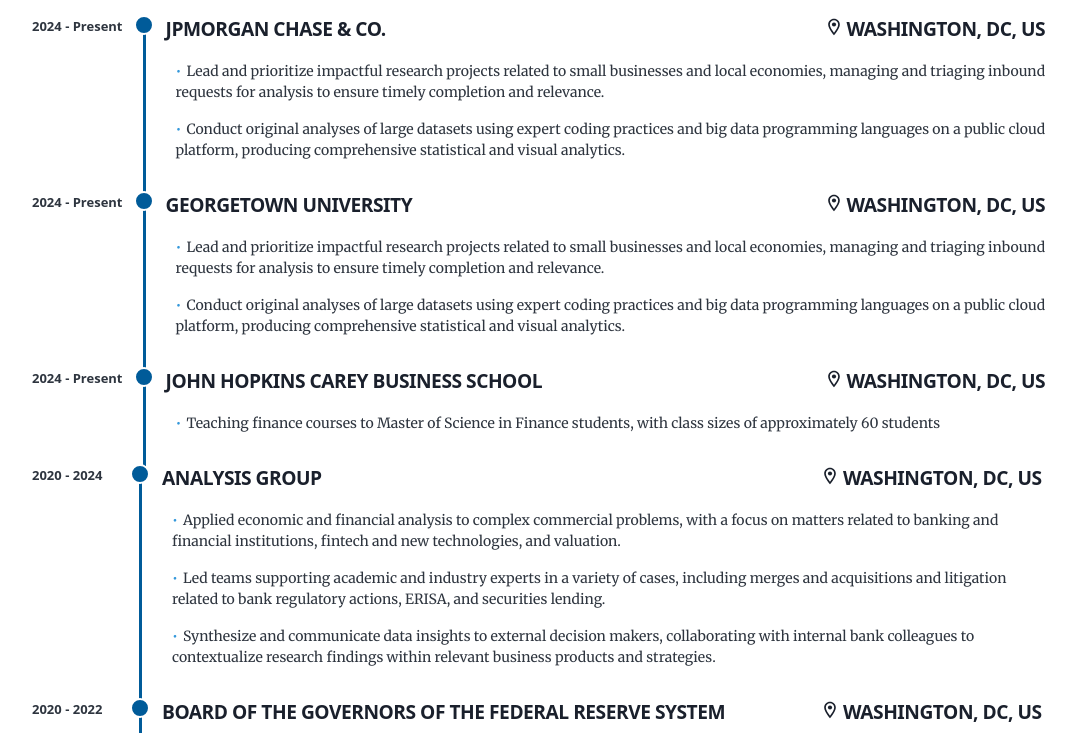
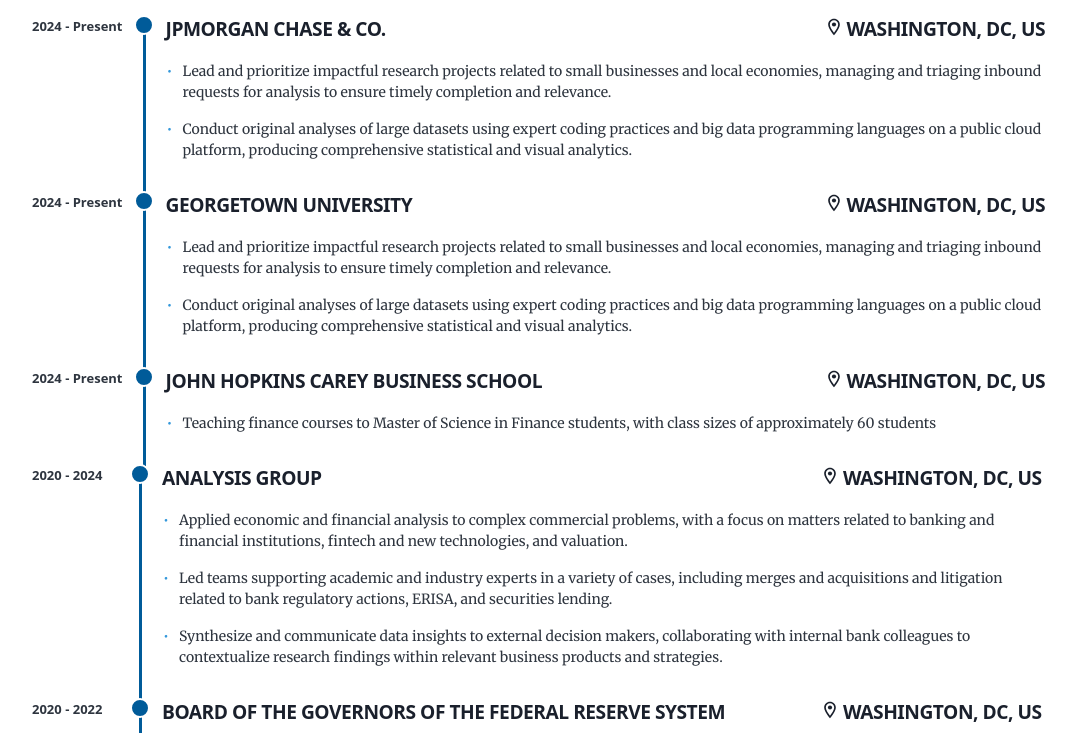
Before and after one commit to apassalacqua-phd/apassalacqua-phd.github.io, a Gatsby site: page / in a window 1280 px wide. Shown: the part 1207-1940 px from the top of the page, without its empty margins (52-1128 px from the left). Built offline with nearby package versions, Linux system fonts and the light colour scheme; Gatsby itself is replaced by a stand-in of ours; some packages are replaced by stand-ins of ours.

Commit message:
for timeline data points, fixed the alignment of second-line text under first line's word

```diff
--- a/src/components/Timeline/Timeline.module.css
+++ b/src/components/Timeline/Timeline.module.css
@@ -81,17 +81,21 @@
 
 .timelineContent ul {
   list-style: none;
-  padding-left: 10px;
 }
 
 .timeline li {
   font-size: 12px;
+  list-style-position: inside;
+  padding-left: 17px;
+  text-indent: -8px;
 }
 
 .timelineContent li:before {
   content: "•";
   margin-right: 5px;
   color: #3498db;
+  display: inline-block;
+  width: 3px;
 }
 
 @media (min-width: 530px) {
```
